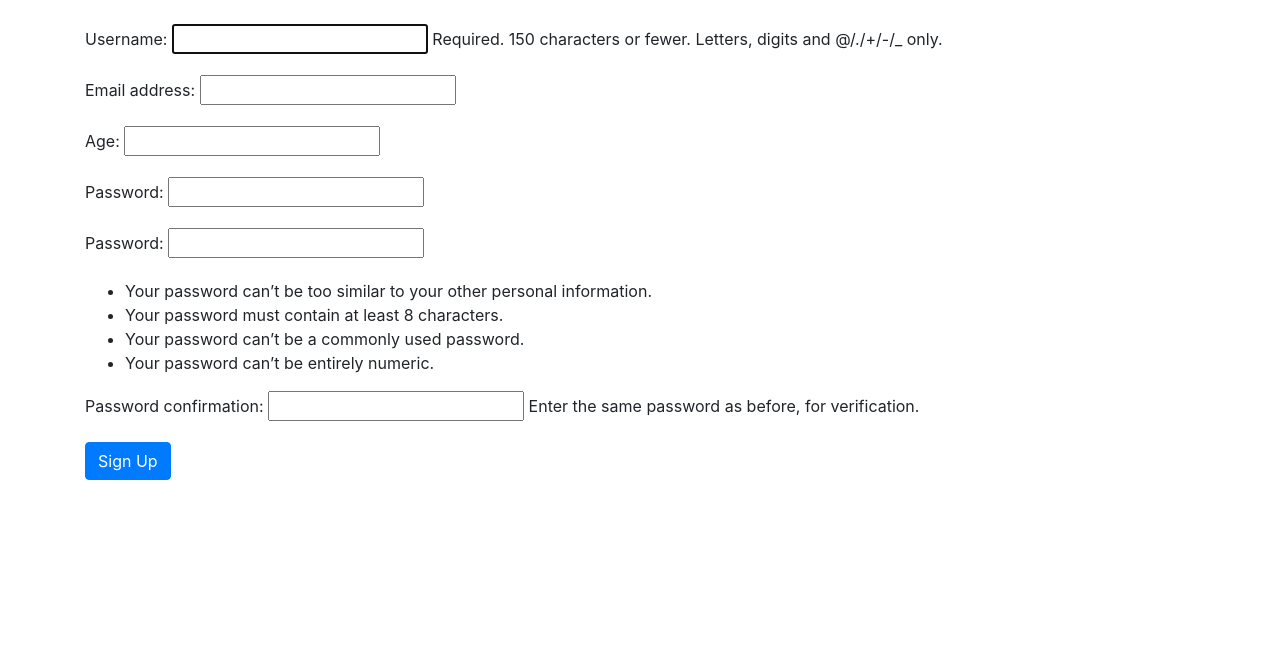
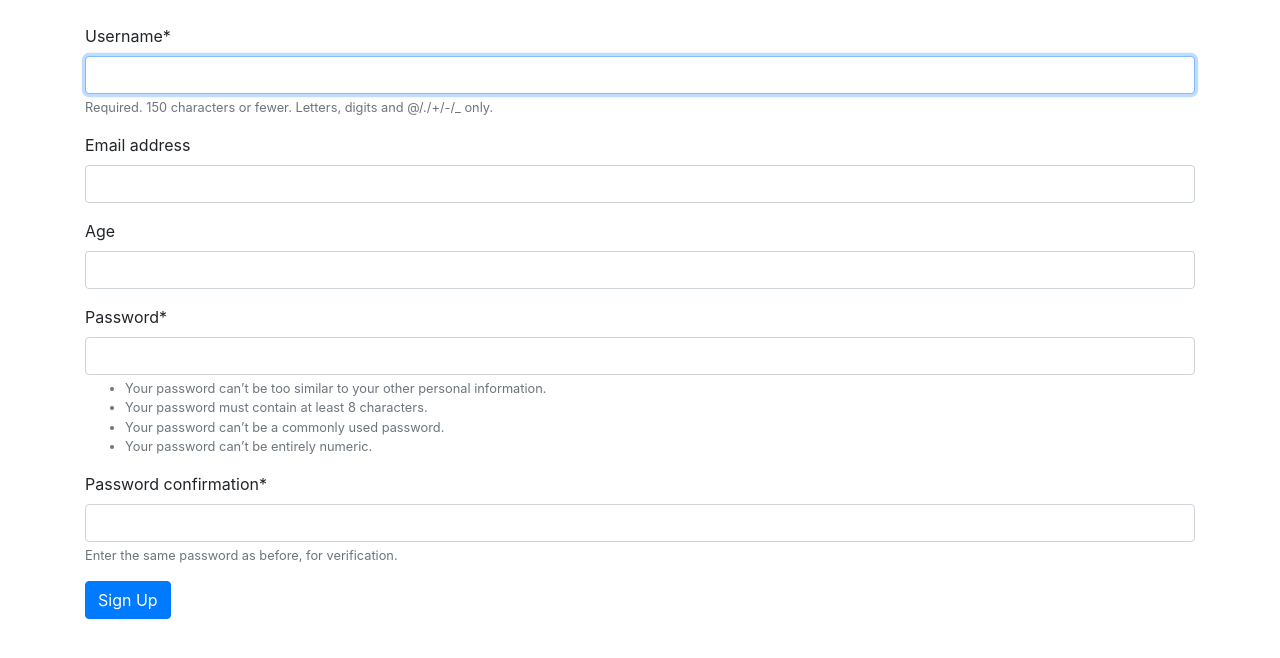
Before and after one commit to Van4ooo/auth_system_for_django, a Django app: page /users/signup/ in a window 1280 px wide. Shown: the part 56-714 px from the top of the page. Run offline with Django 4.2, Linux system fonts and the light colour scheme; some libraries are stand-ins or nearby versions.

Commit message:
add custom forms on sing up page(crispy)

```diff
--- a/templates/signup.html
+++ b/templates/signup.html
@@ -1,4 +1,6 @@
 {% extends 'base.html'%}
+
+{% load crispy_forms_tags %}
 
 {% block title %} Sing up {% endblock title%}
 
@@ -8,7 +10,7 @@
         <a href="{% url 'home' %}">Home</a>
     {% else %}
         <form method="post" action="">{% csrf_token %}
-            {{ form.as_p }}
+            {{ form|crispy }}
             <input class="btn btn-primary" type="submit" value="Sign Up">
         </form>
     {% endif %}
--- a/users/forms.py
+++ b/users/forms.py
@@ -8,11 +8,11 @@ class CustomUserCreationForm(UserCreationForm):
 
     class Meta(UserCreationForm):
         model = CustomUser
-        fields = ("username", "email", "age", "password")
+        fields = ("username", "email", "age")
 
 
 class CustomUserChangeForm(UserChangeForm):
 
     class Meta(UserChangeForm):
         model = CustomUser
-        fields = ("username", "email", "age", "password")
+        fields = ("username", "email", "age")
```
